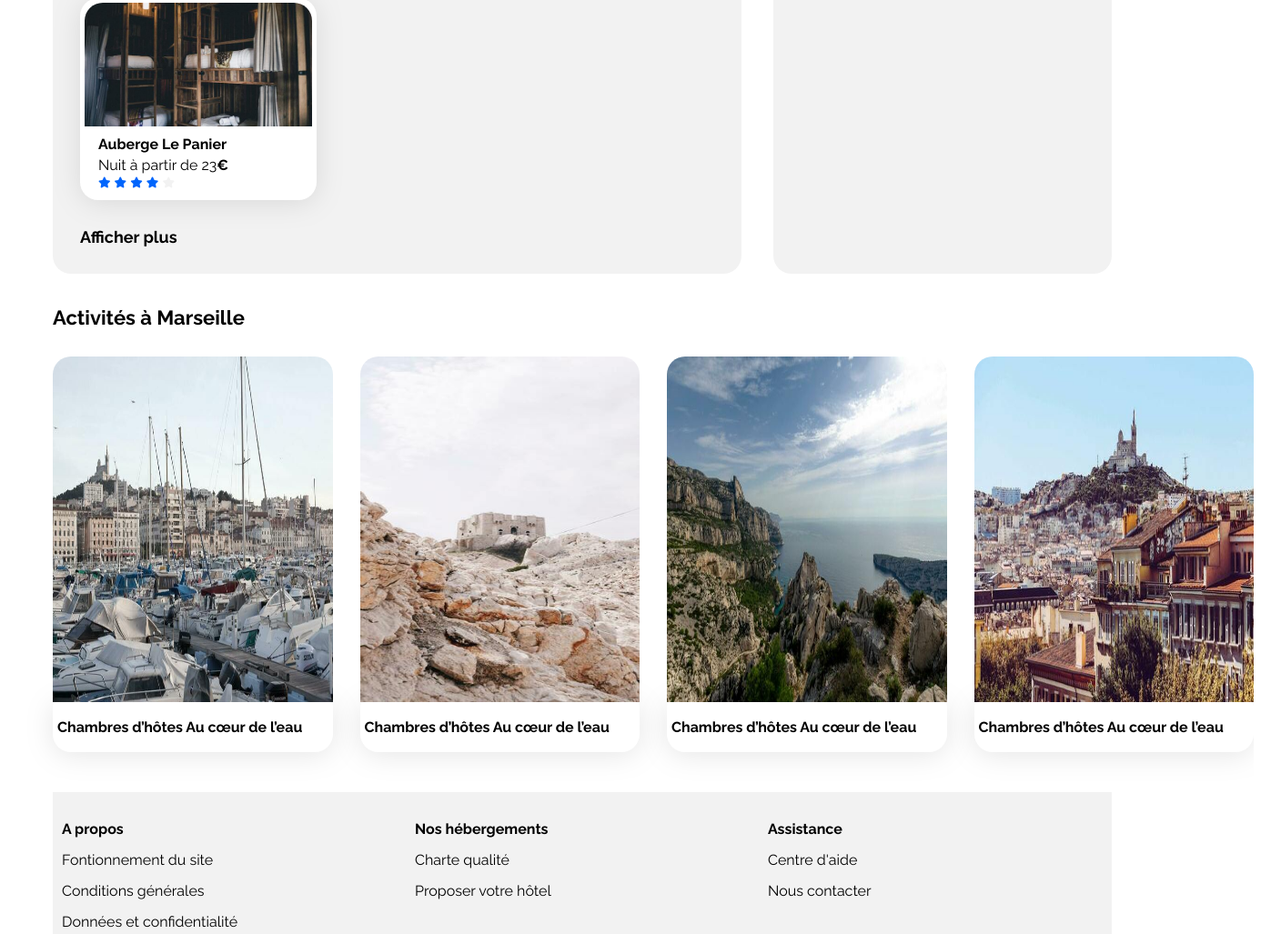
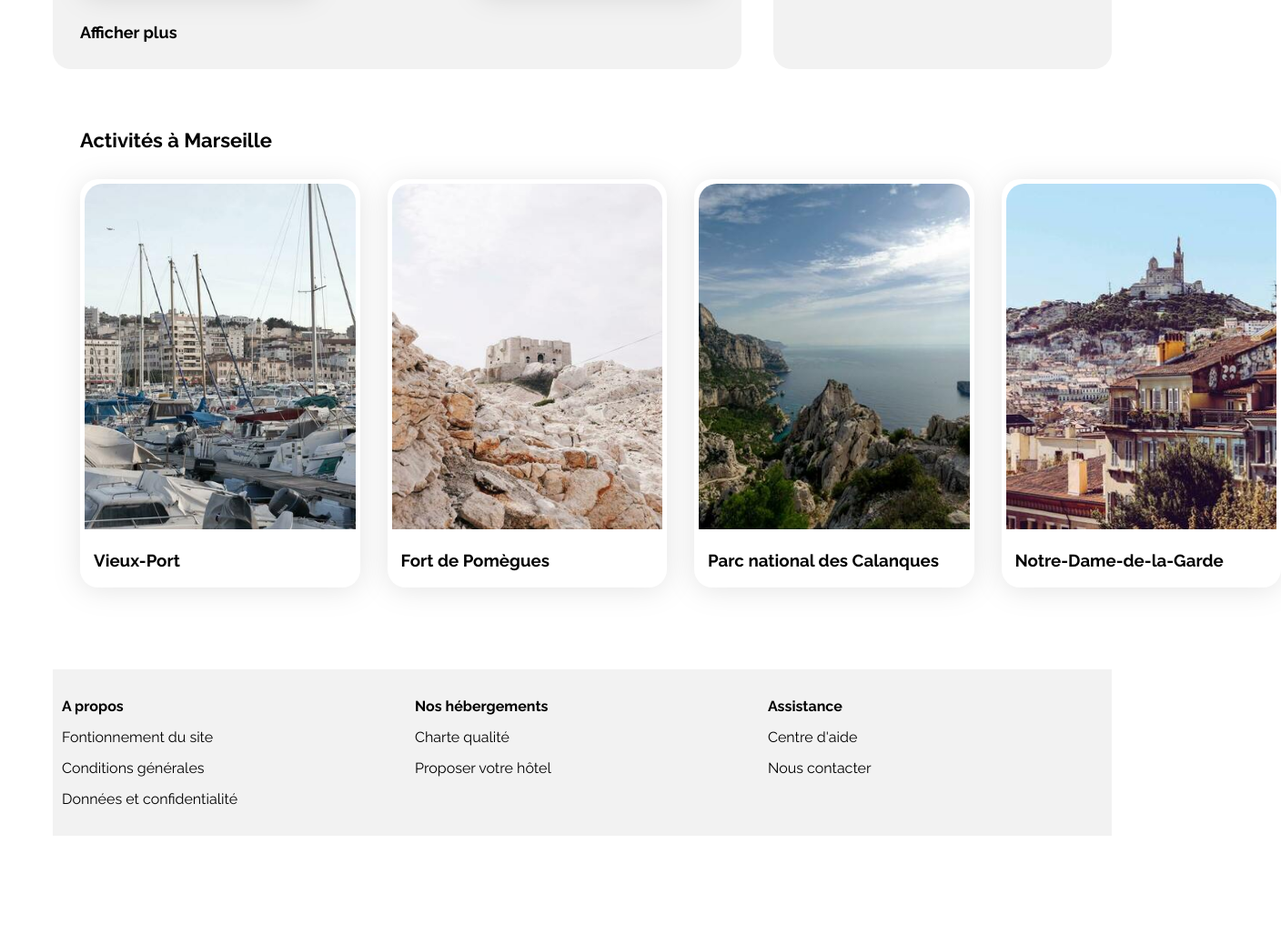
Before and after one commit to Miha0501/OpenClassroomsProject, a plain HTML site: page index.html in a window 1280 px wide. Shown: the part 1293-2320 px from the top of the page at 91% size, 1408 px wide, since content can reach past the window. After the commit the page ends 2220 px from the top, so only its background shows below. Drawn offline with Linux system fonts and the light colour scheme.

Commit message:
feature: first desktop model correction

```diff
--- a/css/style.css
+++ b/css/style.css
@@ -118,6 +118,7 @@ h2{
     flex-direction:row;
     align-items: center;
     justify-content: center;
+    flex-wrap: wrap;
     gap: 10px;
     border-radius: 30px 30px 30px 30px;
     border: 3px solid lightgray;
@@ -179,6 +180,7 @@ a {
 }
 
 /****** Hebergements And Populaires ***********/
+
 .hebergements-and-populaires {
     display: flex;
     justify-content: space-between;
@@ -192,18 +194,18 @@ a {
 }
 
 /****** Hebergements ***********/
-.hebergements {
+.hebergements{
     width: 65%;
     display: flex;
     flex-direction: column;
-    flex-wrap: wrap;
 }
 
-.row{
+.hebergements-container{
     display: flex;
-    flex-direction: row;
     justify-content: space-between;
+    align-items: center;
     flex-wrap: wrap;
+    gap:15px;
 }
 .hebergements-title {
     display: flex;
@@ -256,6 +258,7 @@ a {
 }
 
 /****** Populaires ***********/
+
 .populaires {
     width: 32%;
 }
@@ -301,54 +304,50 @@ a {
 }
 
 /* ******Activities****** */
-.activities section {
+
+.activities{
+    display: flex;
+    flex-direction: column;
     background-color: none;
-    border-radius: 20px;
-    box-sizing: border-box;
+    gap: 30px;
+    padding: 30px;
  }
-
-.activities-title {
-    display: flex;
-    justify-content: space-between;
-    align-items: center;
-}
 
 .activities-frame {
     display: flex;
     flex-direction: row;
     justify-content: space-between;
-/   width: 1280px;
+    align-content: center;
+    width: 1280px;
     height: 439px;
     gap: 30px;
-    border: none;
-    padding: 0;
-    margin: 0;
 }
 
 .activities-frame .card {
     display: flex;
     flex-direction: column;
-    width: 297.5px;
-    height: 45px;
-    justify-content:center;
-
- border-top-left-radius: 5px;
- border-top-right-radius: 5px;
+    width: 25%;
+    height: 439px;
 }
 
  .activities-frame img {
-    margin-top: 30px;
+    object-fit: cover;
     height: 380px;
     width: 100%;
-    display: block;
-    object-fit: fill;
+    border:0;
     border-top-left-radius: 20px;
     border-top-right-radius: 20px;
  }
 
- .activities-frame .card-txt {
-    margin: 0;
-    color: black;
+ .activities-frame .card-content{
+    width: 297.5px;
+    height: 59px;
+    border-radius: 0px, 0px, 20px, 20px;
+    padding: 20px, 19px, 20px, 19px;
+    gap: 10px;
+ }
+ .activities-frame .card-title {
+    padding-left: 10px;
 }
 
 /* ******Footer****** */
--- a/index.html
+++ b/index.html
@@ -71,14 +71,13 @@
                     <div>Plus de 500 logements sont disponibles dans cette ville</div>
                 </div>
             </section>
-
             <section>
             <div class="hebergements-and-populaires">
                 <section id="hebergements" class="hebergements">
                     <div class="hebergements-title">
                         <h2 class="section-title">Hébergements à Marseille</h2>
                     </div>
-                    <div class="row">
+                    <div class="hebergements-container">
                         <div class="hebergements-cards">
                             <a href="#">
                                 <article class="card">
@@ -101,7 +100,6 @@
                                 </article>
                             </a>
                         </div>
-
                         <div class="hebergements-cards">
                             <a href="#">
                                 <article class="card">
@@ -124,7 +122,6 @@
                                 </article>
                             </a>
                         </div>
-
                         <div class="hebergements-cards">
                             <a href="#">
                                 <article class="card">
@@ -146,9 +143,6 @@
                                 </article>
                             </a>
                         </div>
-                    </div>
-
-                    <div class="row">
                         <div class="hebergements-cards">
                             <a href="#">
                                 <article class="card">
@@ -213,6 +207,7 @@
                             </a>
                         </div>
                     </div>
+
                     <div class="hebergements-foot">
                         <a href="#">
                             <h3 class="section-title">Afficher plus</h3>
@@ -294,48 +289,46 @@
                 </div>
 
                 <div class="activities-frame">
+                        <div class="card">
                             <a href="#">
-                        <img src="./images/activites/reno-laithienne.jpg" alt="Image de la chambre d'hôtel montrant un lit" width="40" border="0">
-                        <article class="card">
+                                <img src="./images/activites/reno-laithienne.jpg" alt="Image du port avec les bateaux">
                                 <div class="card-content">
-                                <div class="card-txt">
-                                    <h3 class="card-title">Chambres d’hôtes Au cœur de l’eau</h3>
+                                <div class="card-title">
+                                    <h3>Vieux-Port</h3>
                                 </div>
                             </div>
-                        </article>
                             </a>
-
+                        </div>
+                        <div class="card">
                             <a href="#">
-                        <img src="./images/activites/paul-hermann.jpg" alt="Image de la chambre d'hôtel montrant un lit" width="40" border="0">
-                    <article class="card">
+                                <img src="./images/activites/paul-hermann.jpg" alt="Image avec le fort">
                                 <div class="card-content">
-                            <div class="card-txt">
-                                <h3 class="card-title">Chambres d’hôtes Au cœur de l’eau</h3>
+                                <div class="card-title">
+                                    <h3>Fort de Pomègues</h3>
                                 </div>
                             </div>
-                    </article>
                             </a>
+                        </div>
+                        <div class="card">
                             <a href="#">
-                    <img src="./images/activites/kilyan-sockalingum.jpg" alt="Image de la chambre d'hôtel montrant un lit" width="40" border="0">
-                    <article class="card">
+                                <img src="./images/activites/kilyan-sockalingum.jpg" alt="mage avec les Calanques">
                                 <div class="card-content">
-                            <div class="card-txt">
-                                <h3 class="card-title">Chambres d’hôtes Au cœur de l’eau</h3>
+                                <div class="card-title">
+                                    <h3>Parc national des Calanques</h3>
                                 </div>
                             </div>
-                    </article>
                             </a>
+                        </div>
+                        <div class="card">
                             <a href="#">
-                    <img src="./images/activites/florian-wehde.jpg" alt="Image de la chambre d'hôtel montrant un lit" width="40" border="0">
-                    <article class="card">
+                                <img src="./images/activites/florian-wehde.jpg" alt="Image avec Notre-Dame-de-la-Garde">
                                 <div class="card-content">
-                            <div class="card-txt">
-                                <h3 class="card-title">Chambres d’hôtes Au cœur de l’eau</h3>
+                                <div class="card-title">
+                                    <h3>Notre-Dame-de-la-Garde</h3>
                                 </div>
                             </div>
-                    </article>
                             </a>
-            </section>
+                        </div>
         </section>
         </main>
         <footer>
```
Lines whose indentation alone changed are shown as unchanged.
